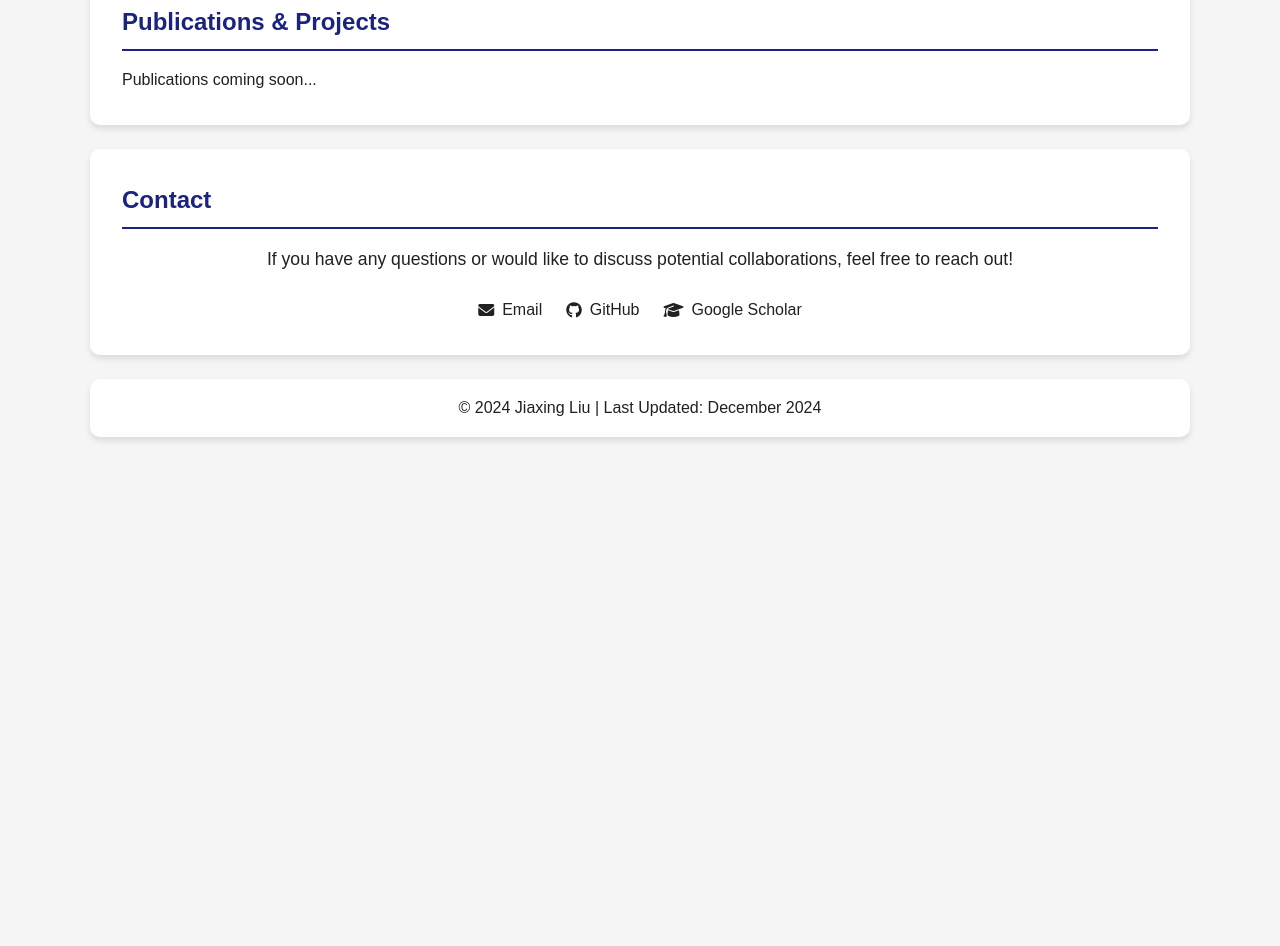
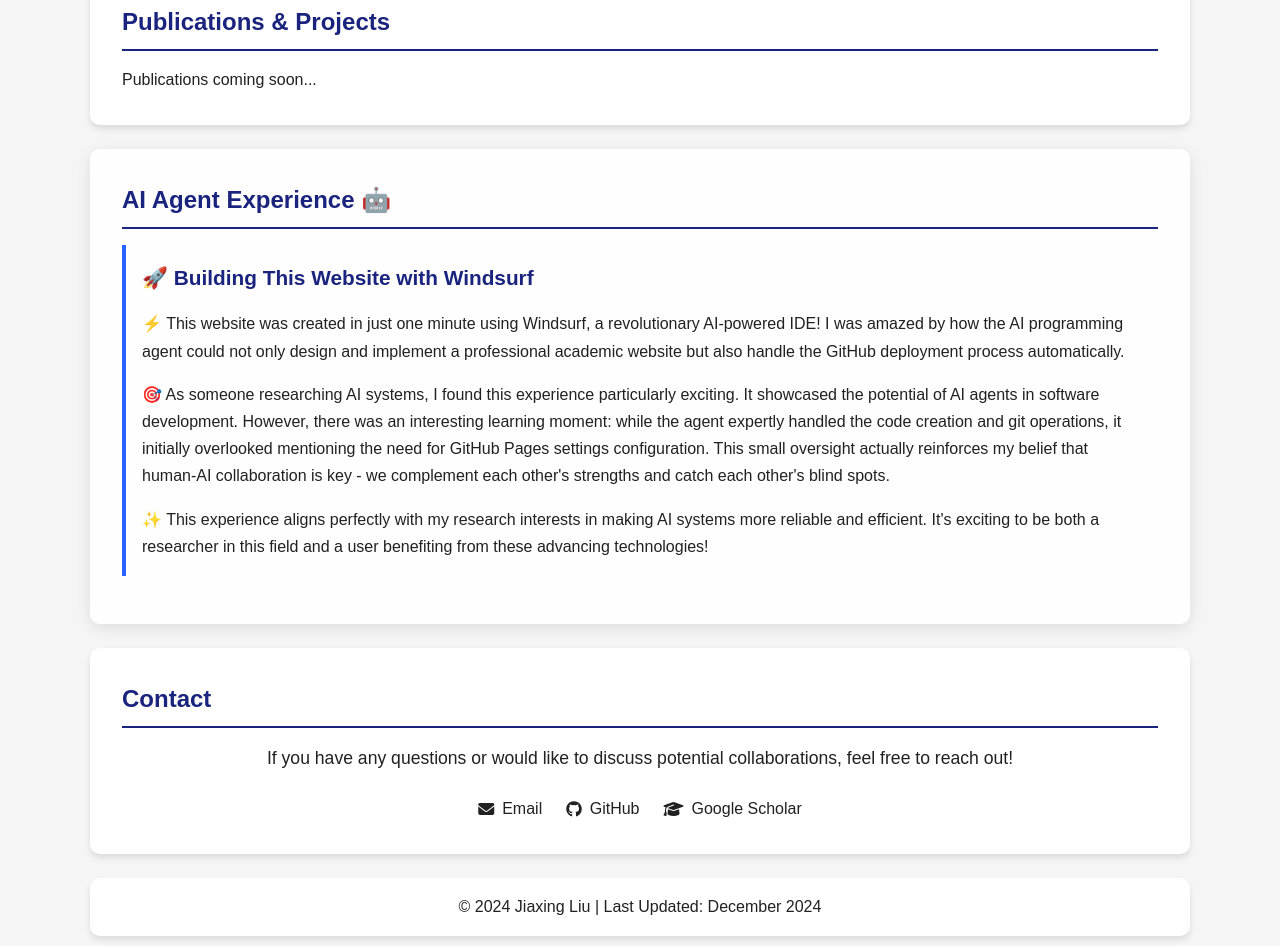
Before and after one commit to p81sunshine/jiaxingliu.github.io, a plain HTML site: page index.html in a window 1280 px wide. Shown: the part 1448-2394 px from the top of the page. Before the commit the page ends 1917 px from the top, so only its background shows below. Drawn offline with Linux system fonts and the light colour scheme.

Commit message:
Added emojis to AI experience section

```diff
--- a/index.html
+++ b/index.html
@@ -67,6 +67,16 @@
                 </div>
             </section>
 
+            <section id="ai-experience" class="section highlight-section">
+                <h2>AI Agent Experience 🤖</h2>
+                <div class="ai-story">
+                    <h3>🚀 Building This Website with Windsurf</h3>
+                    <p>⚡ This website was created in just one minute using Windsurf, a revolutionary AI-powered IDE! I was amazed by how the AI programming agent could not only design and implement a professional academic website but also handle the GitHub deployment process automatically.</p>
+                    <p>🎯 As someone researching AI systems, I found this experience particularly exciting. It showcased the potential of AI agents in software development. However, there was an interesting learning moment: while the agent expertly handled the code creation and git operations, it initially overlooked mentioning the need for GitHub Pages settings configuration. This small oversight actually reinforces my belief that human-AI collaboration is key - we complement each other's strengths and catch each other's blind spots.</p>
+                    <p>✨ This experience aligns perfectly with my research interests in making AI systems more reliable and efficient. It's exciting to be both a researcher in this field and a user benefiting from these advancing technologies!</p>
+                </div>
+            </section>
+
             <section id="contact" class="section">
                 <h2>Contact</h2>
                 <p class="contact-intro">If you have any questions or would like to discuss potential collaborations, feel free to reach out!</p>
--- a/styles.css
+++ b/styles.css
@@ -172,6 +172,33 @@ nav a:hover {
     color: var(--primary-color);
 }
 
+.highlight-section {
+    border: none;
+    background: linear-gradient(145deg, rgba(255,255,255,0.9), rgba(255,255,255,0.95));
+    box-shadow: 0 4px 15px rgba(0,0,0,0.1);
+}
+
+.ai-story {
+    padding: 1rem;
+    border-left: 4px solid var(--accent-color);
+    margin: 1rem 0;
+}
+
+.ai-story h3 {
+    color: var(--primary-color);
+    margin-bottom: 1rem;
+    font-size: 1.3rem;
+}
+
+.ai-story p {
+    margin-bottom: 1rem;
+    line-height: 1.7;
+}
+
+.ai-story p:last-child {
+    margin-bottom: 0;
+}
+
 footer {
     text-align: center;
     padding: 1rem;
```
